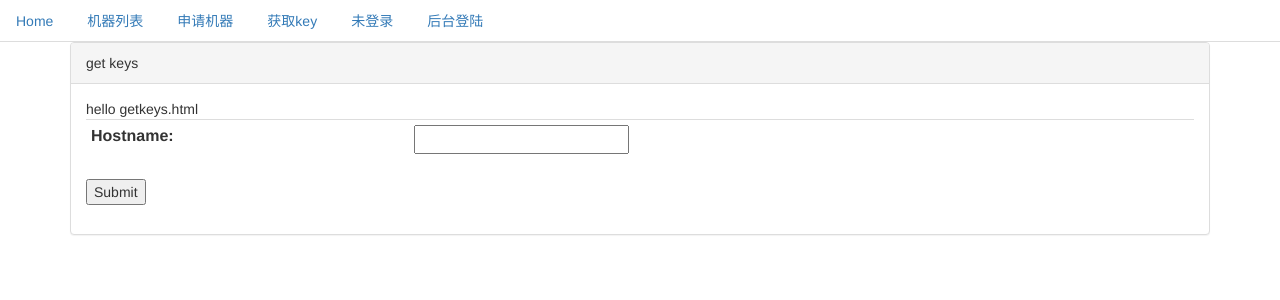
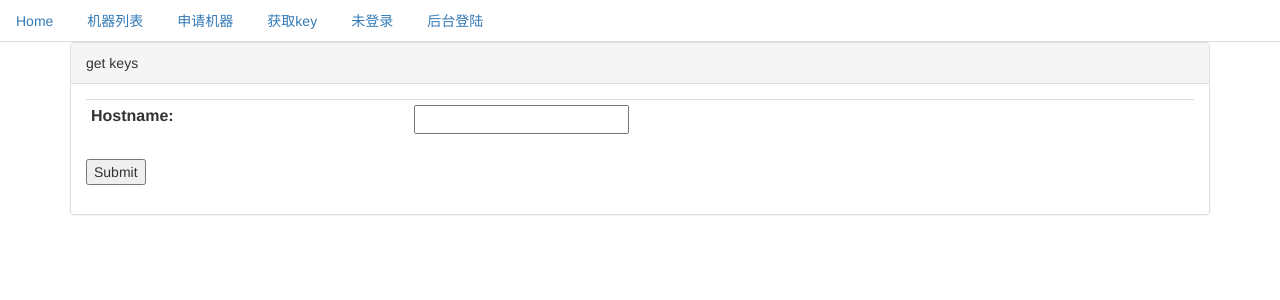
Before and after one commit to gqdw/zm_cmdb, a Django app: page /main/getkeys in a window 1280 px wide. Shown: the top 300 px of the page. Run offline with Django 3.2, Linux system fonts and the light colour scheme; parts of the project's set-up code (start-up, migrations or seed data) failed here and were passed over; some libraries are stand-ins or nearby versions.

Commit message:
remove hello info

```diff
--- a/zm_cmdb/main/templates/getkeys.html
+++ b/zm_cmdb/main/templates/getkeys.html
@@ -13,7 +13,6 @@
 <div class="panel panel-default">
 <div class="panel-heading">get keys</div>
 <div class="panel-body">
-hello getkeys.html
 
  {% if form.errors %}
         <p style="color: red;">
```
